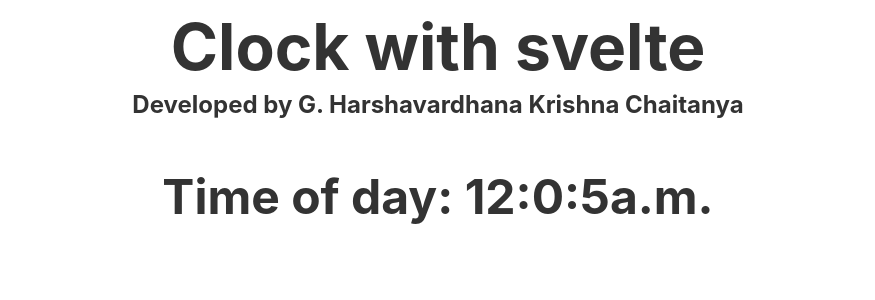
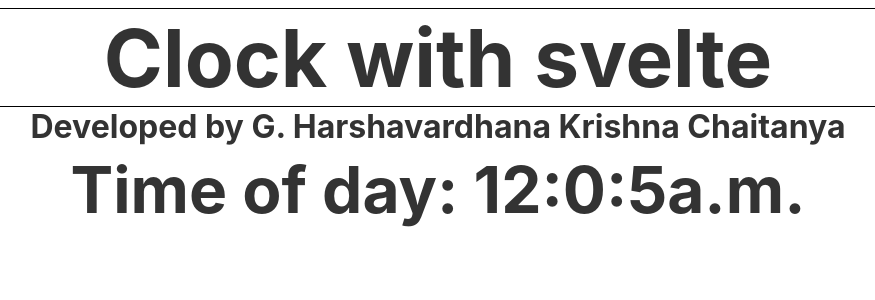
Before and after one commit to harshavardhanakrishnachaitanya2001/clock_app_with_svelte.js, a Svelte app: page / in a window 1280 px wide. Shown: the top 300 px of the page, without its empty margins (202-1077 px from the left). Built offline with nearby package versions, Linux system fonts and the light colour scheme.

Commit message:
Styling the clock application

```diff
--- a/src/App.svelte
+++ b/src/App.svelte
@@ -4,16 +4,21 @@
 		margin-top: 0px;
 	}
 	h1{
-		font-size: 4rem;
-		margin-bottom: 5px;
+		font-size: 5rem;
+		margin-bottom: 0px;
+		margin-top: 0px;
+		border: 1px solid black;
+		border-right: 0px;
+		border-left: 0px;
 	}
 	h2{
-		font-weight: 2rem;
+		font-size: 2rem;
 		margin-bottom: 0px;
 	}
 	h3{
 		text-align: center;
-		font-size:3rem;
+		font-size:4rem;
+		margin-top: 5px;
 	}
 </style>
 <script>
```
